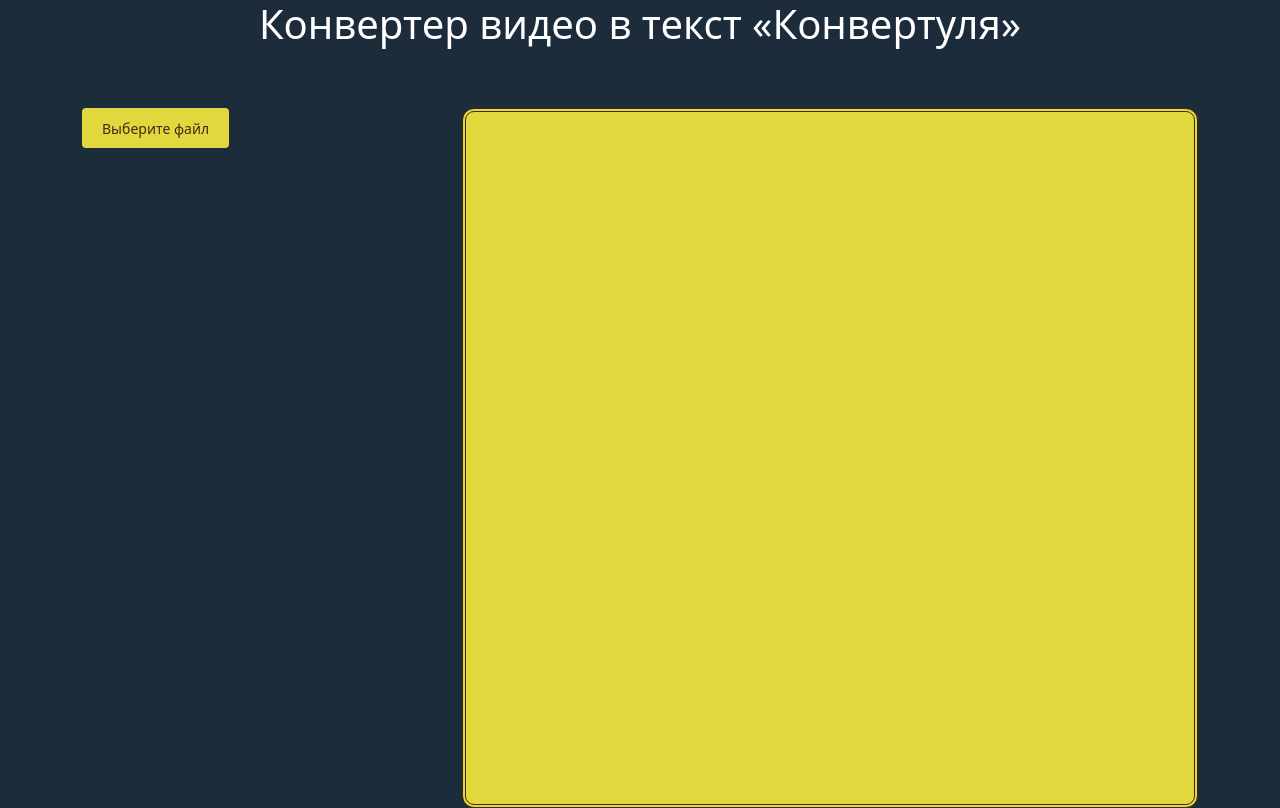
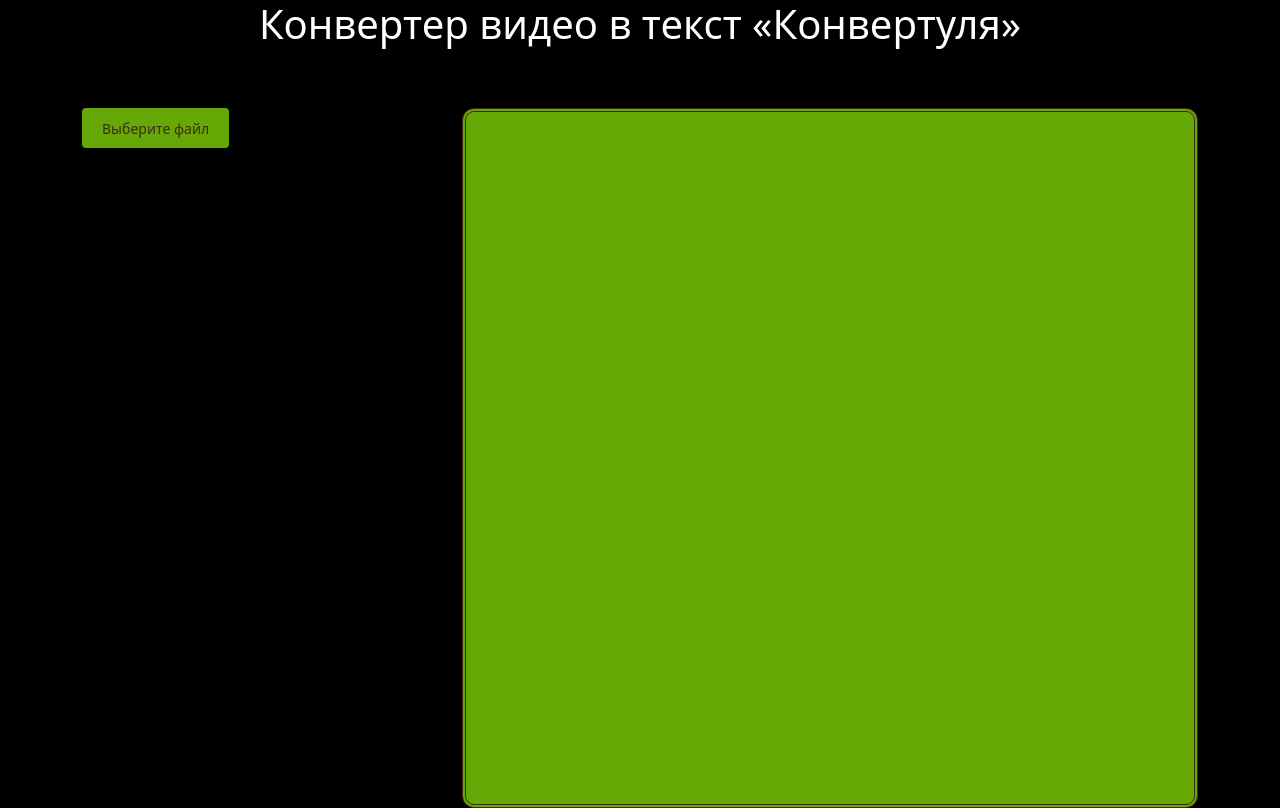
Before and after one commit to WergSerg/video_text_converter, a FastAPI app: template app/templates/index.html in a window 1280 px wide. Run offline with FastAPI, Linux system fonts and the light colour scheme; the template is opened without the code that fills it, so the values that code supplies are empty; parts of the project's set-up code (start-up, migrations or seed data) failed here and were passed over.

Commit message:
Change style

```diff
--- a/app/static/styles.css
+++ b/app/static/styles.css
@@ -3,17 +3,17 @@
   color: #FFF; }
 
 body {
-  background-color: #1D2C3B !important;
+  background-color: #000 !important;
   color: #FFF !important; }
 
 .convert_form {
-  background-color: rgba(247, 236, 63, 0.9);
+  background-color: rgba(128, 210, 7, 0.8);
   width: 100%;
   height: 700px;
   border: 4px double #412919;
   border-radius: 12px;
   padding: 10px;
-  color: #1D2C3B; }
+  color: #FFF; }
 
 .main_title {
   text-align: center;
@@ -30,7 +30,7 @@ body {
   color: #FFF;
   text-align: center;
   border-radius: 4px;
-  background-color: rgba(247, 236, 63, 0.9);
+  background-color: rgba(128, 210, 7, 0.8);
   color: #412919;
   line-height: 22px;
   height: 40px;
--- a/app/static/styles.scss
+++ b/app/static/styles.scss
@@ -1,6 +1,6 @@
-$yellow: rgba(247, 236, 63, .9);
+$green: rgba(128, 210, 7, .8);
 $white: #FFF;
-$black: #1D2C3B;
+$black: #000;
 $light-green: #59be6e;
 $dark-green: #2E703A;
 $brown: #412919;
@@ -16,13 +16,13 @@ body {
 }
 
 .convert_form{
-    background-color: $yellow;
+    background-color: $green;
     width: 100%;
     height: 700px;
     border: 4px double $brown;
     border-radius: 12px;
     padding: 10px;
-    color: $black;
+    color: $white;
 }
 
 .main_title{
@@ -42,7 +42,7 @@ body {
         color: $white;
         text-align: center;
         border-radius: 4px;
-        background-color: $yellow;
+        background-color: $green;
         color: $brown;
         line-height: 22px;
         height: 40px;
--- /dev/null
+++ b/todo.txt
@@ -0,0 +1,6 @@
+1) Переписать jQuery AJAX на нативный JS
+3) Ускорить
+4) Добавить прогресс-бар
+5) Деление по абзацам
+6) Убрать поминутную выдачу
+7) Сохранить ворд *
```
Also changed, not shown: 1 other file.
